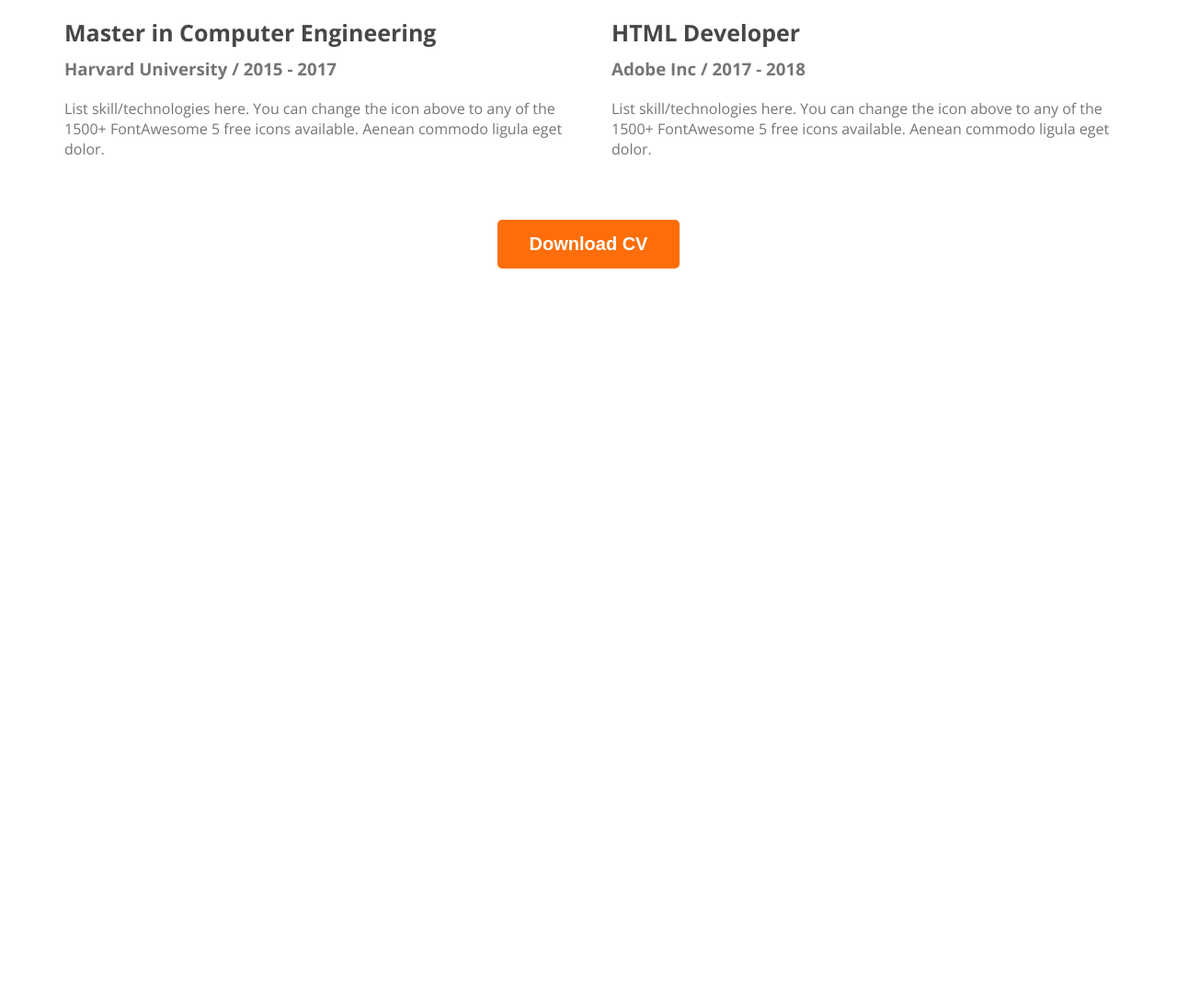
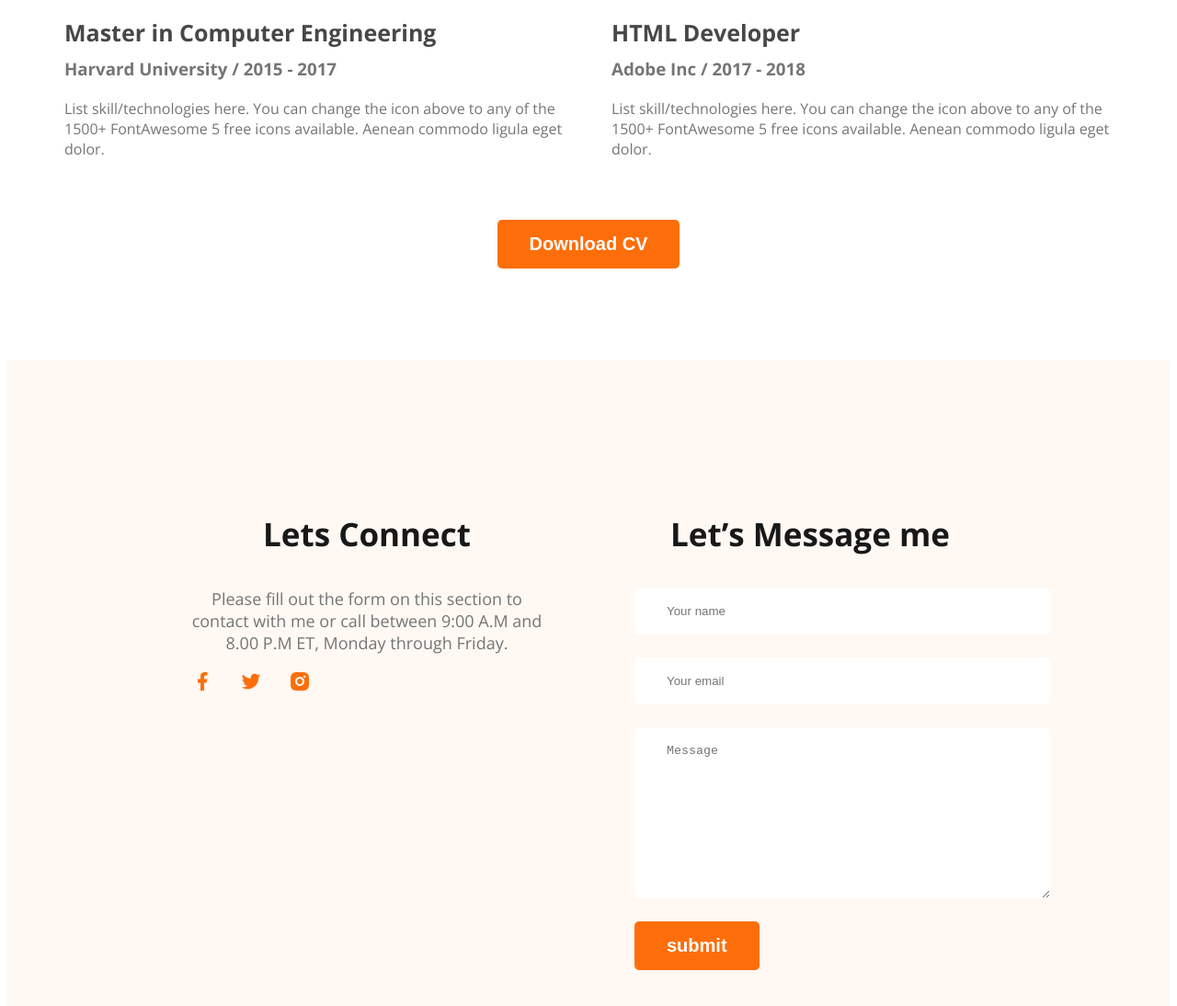
Before and after one commit to muhammadshahriar36/developer-portfolio, a plain HTML site: page index.html in a window 1280 px wide. Shown: the part 2865-3959 px from the top of the page at 92% size. Before the commit the page ends 3165 px from the top, so only its background shows below. Drawn offline with nearby package versions, Linux system fonts and the light colour scheme.

Commit message:
finished footer section

```diff
--- a/index.html
+++ b/index.html
@@ -150,6 +150,25 @@
         </div>
       </section>
     </main>
-    <footer></footer>
+    <footer>
+      <div class="footer-column">
+        <h3 class="section-title">Lets Connect</h3>
+        <p class="section-description">Please fill out the form on this section to contact with me or call between 9:00 A.M and 8.00 P.M ET, Monday through Friday.</p>
+        <div class="social-links">
+          <a href=""><img src="images/icons/facebook.png" alt=""></a>
+          <a href=""><img src="images/icons/twitter.png" alt=""></a>
+          <a href=""><img src="images/icons/insta.png" alt=""></a>
+        </div>
+      </div>
+      <div class="footer-column">
+        <h3 class="section-title">Let’s Message me</h3>
+        <form action="" class="contact">
+          <input type="text" placeholder="Your name">
+          <input type="email" placeholder="Your email">
+          <textarea name="" id="" cols="30" rows="10" placeholder="Message"></textarea>
+          <input class="btn-primary" type="submit" value="submit">
+        </form>
+      </div>
+    </footer>
   </body>
 </html>
--- a/style.css
+++ b/style.css
@@ -144,3 +144,29 @@ main section{
   text-align: center;
   margin-top: 50px;
 }
+footer{
+  display: flex;
+  background: #fff8f3;
+  padding: 130px 200px;
+  margin-top: 100px;
+  gap: 100px;
+}
+.footer-column{
+  width: 50%;
+}
+
+.social-links a{
+  margin-right: 25px;
+}
+
+.contact input[type="text"], .contact input[type="email"], textarea{
+  display: block;
+  margin-bottom: 25px;
+  padding: 18px 35px;
+  color: #757575;
+  border-radius: 5px;
+  background: #FFF;
+  border: 0;
+  width: 100%;
+
+}
```
